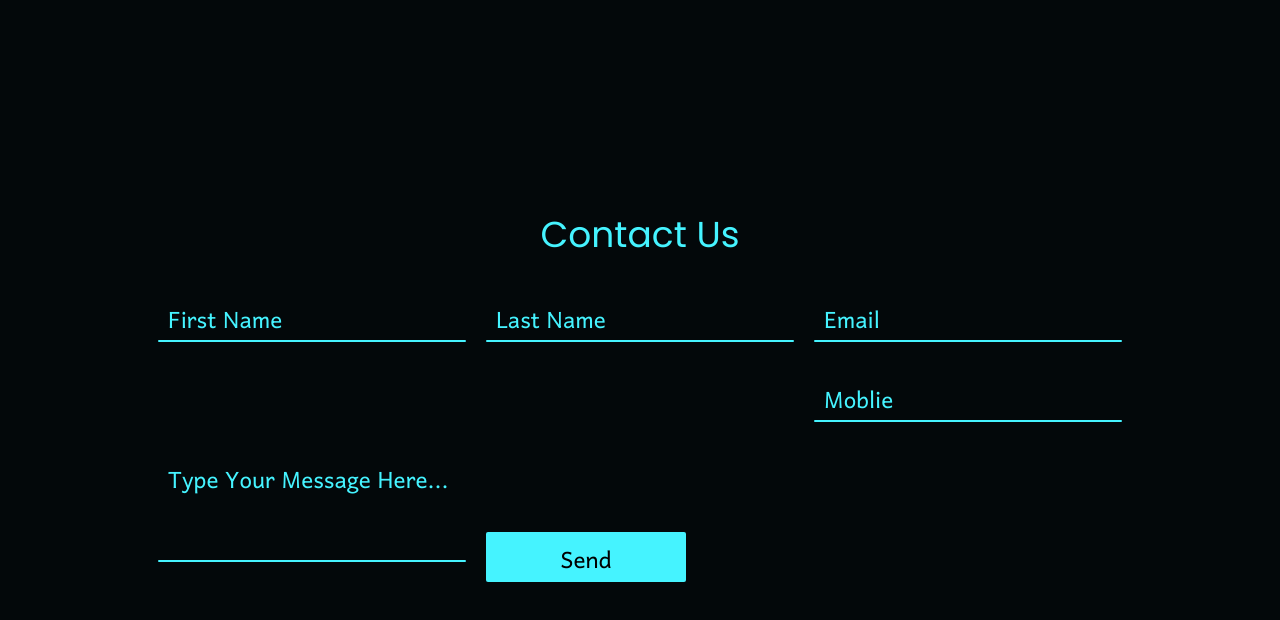
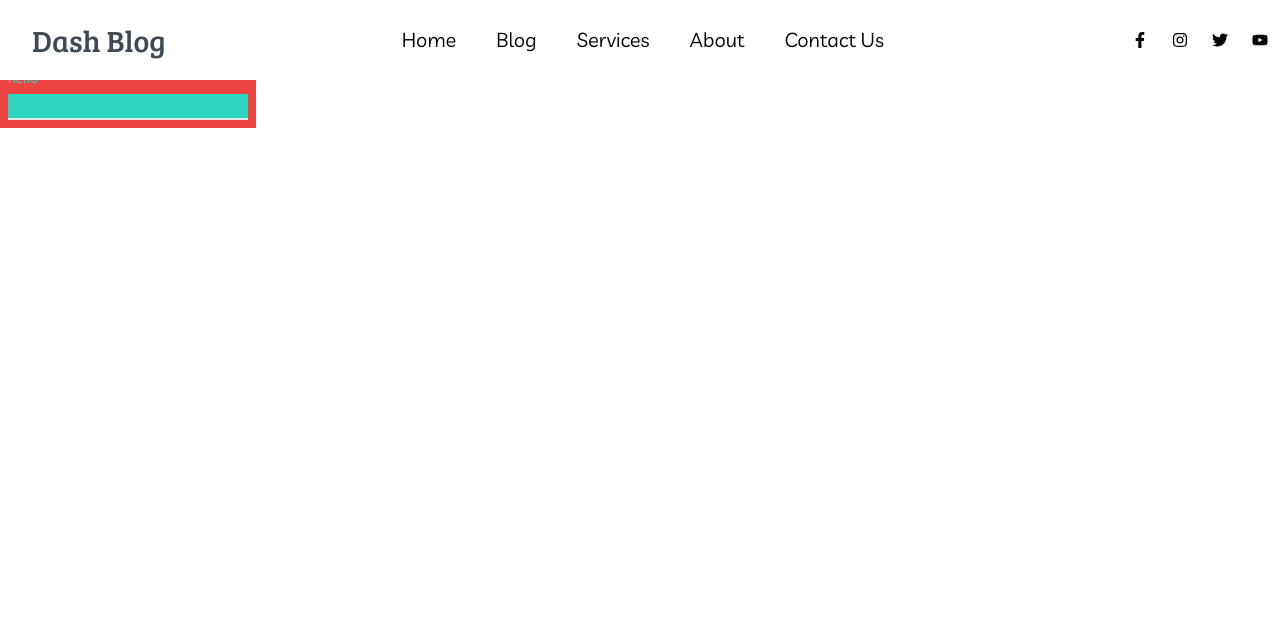
Before and after one commit to Rahul-CSEstudent/Dash-Blog, a Next.js app: page /Contact in a window 1280 px wide. Shown: the top 620 px of the page. Built offline with nearby package versions, Linux system fonts and the light colour scheme.

Commit message:
just commit

```diff
--- a/pages/Contact.js
+++ b/pages/Contact.js
@@ -1,11 +1,14 @@
-import React from 'react';
-import styles from "./Contact.module.css"
+import { useState, useEffect } from "react";
+import Sidebar from "../components/NavBar";
+// import styles from "./Contact.module.css";
 
-
-const contact = () => {
+const Contact = () => {
   return (
-      <div className= {styles.body}>
-    <div className= {styles.container}>
+    <div>
+      <Sidebar />
+      <div className="h-20"></div>
+      <FormInput type="text" />
+      {/* <div className={styles.container}>
         <h2>Contact Us</h2>
         <div className={styles.row100}>
           <div className={styles.col}>
@@ -23,8 +26,6 @@ const contact = () => {
               <span className={styles.line}></span>
             </div>
           </div>
-
-
 
           <div className={styles.row100}>
             <div className={styles.col}>
@@ -47,7 +48,11 @@ const contact = () => {
           <div className={styles.row100}>
             <div className={styles.col}>
               <div className={styles.inputBox}>
-            <div className={styles.textBox}><textarea className='outline-1 outline-black outline' required="required"></textarea>
+                <div className={styles.textBox}>
+                  <textarea
+                    className="outline-1 outline-black outline"
+                    required="required"
+                  ></textarea>
                   <span className={styles.text}>Type Your Message Here...</span>
                   <span className={styles.line}></span>
                 </div>
@@ -57,16 +62,39 @@ const contact = () => {
 
           <div className={styles.row100}>
             <div className={styles.col}>
-            <input type='submit' value="Send"></input>
+              <input type="submit" value="Send"></input>
             </div>
           </div>
         </div>
+      </div> */}
+    </div>
+  );
+};
 
+const FormInput = (props) => {
+  const [value, setValue] = useState("");
+  const [isFocused, setIsFocused] = useState(false);
+
+  const handleFocus = () => {
+    setIsFocused(true);
+  };
+
+  return (
+    <div
+      class="flex h-12 w-64 flex-col items-start justify-end p-2 bg-red-500"
+      onClick={handleFocus}
+    >
+      <div class="text-lg text-teal-400">hello</div>
+      <input
+        type={props.type}
+        class={
+          "w-full border-0 bg-teal-400 outline-none transition-[height] duration-500 ease-in-out" +
+          (isFocused ? " h-8" : " border-b-2")
+        }
+        value={value}
+        onChange={(e) => setValue(e.target.value)}
+      />
     </div>
-</div>
-
-
-  )
-}
-
-export default contact
+  );
+};
+export default Contact;
```
Lines whose indentation alone changed are shown as unchanged.
